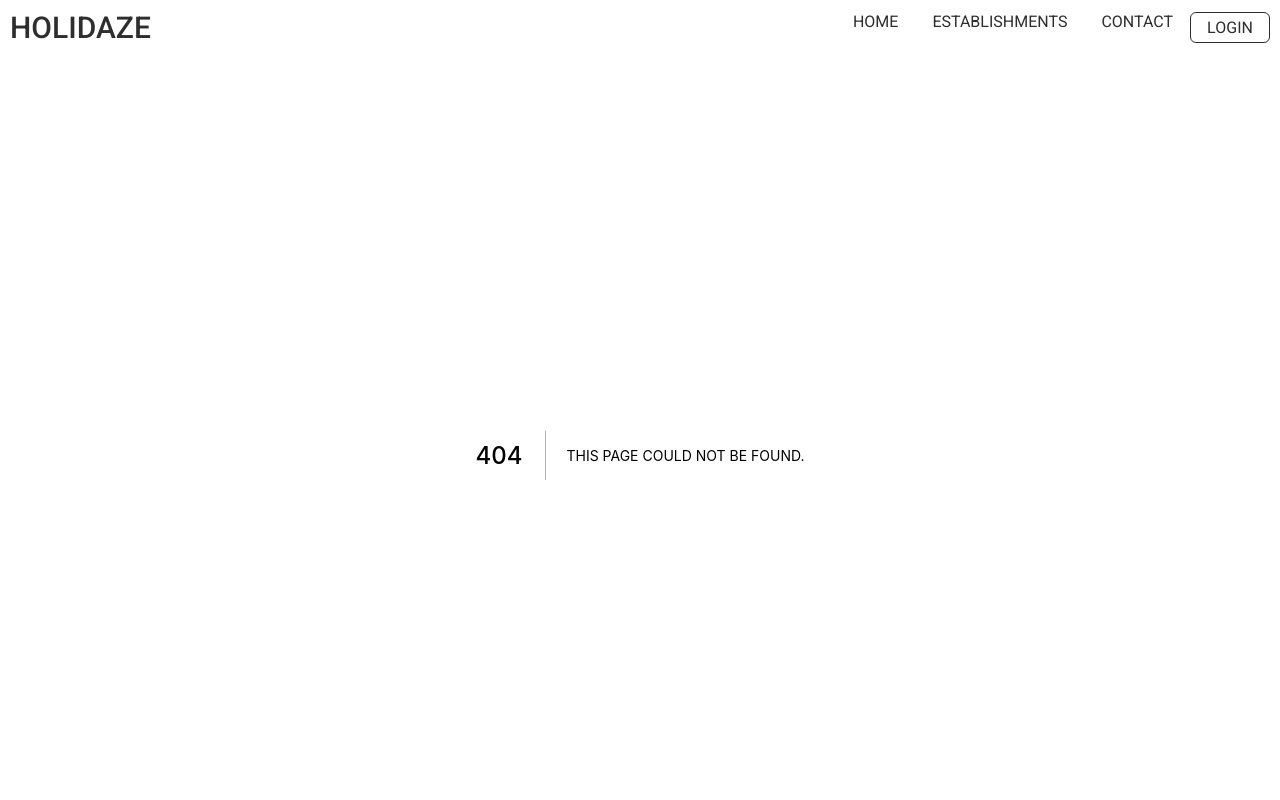
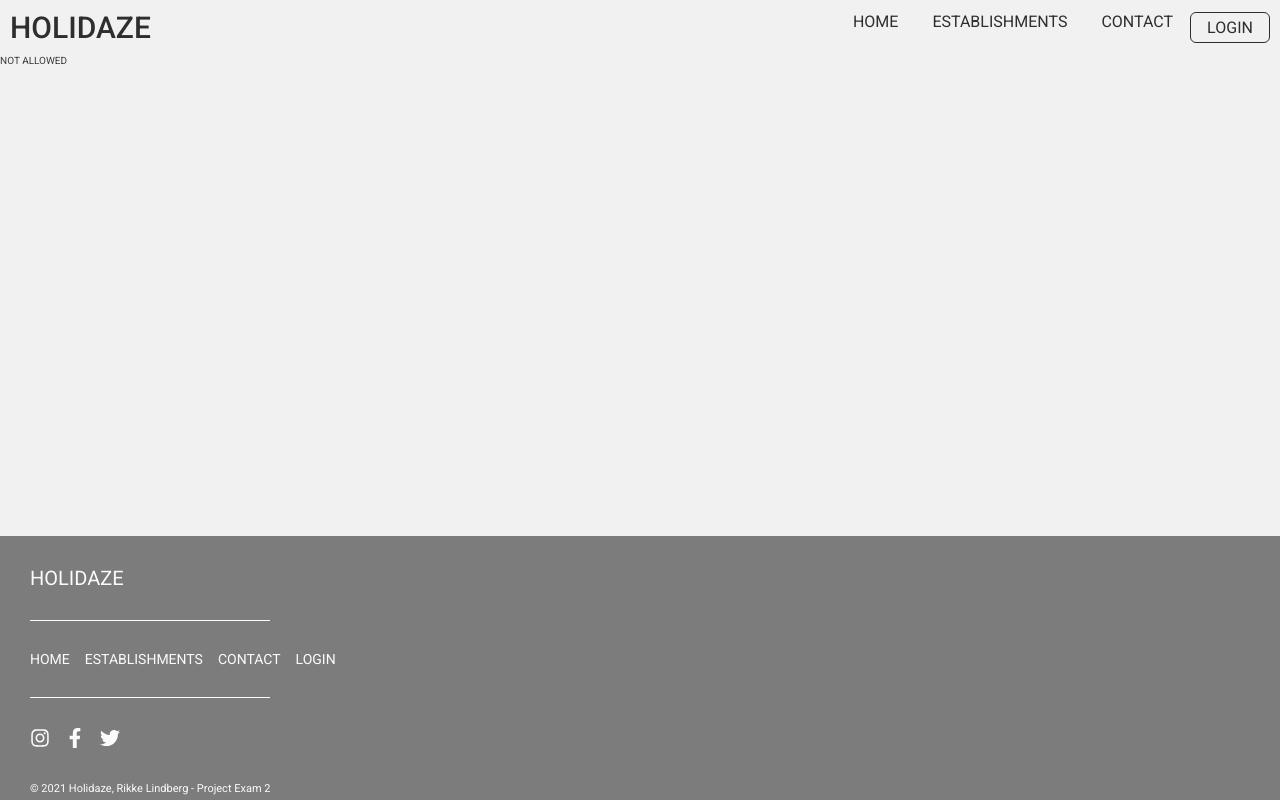
Before and after one commit to Noroff-FEU-Assignments/project-exam-2-RikkeLindberg, a Next.js app: page /createNew in a window 1280 px wide. Before the commit this address had no page. Shown: the top 800 px of the page. Built offline with nearby package versions, Linux system fonts and the light colour scheme.

Commit message:
create page and add components

```diff
--- /dev/null
+++ b/pages/createNew.js
@@ -0,0 +1,20 @@
+import { useContext } from 'react'
+import AddEstablishment from '../components/admin/AddEstablishment';
+import Heading from '../components/typography/Heading'
+import AuthContext from '../context/AuthContext'
+
+export default function createNew() {
+    const [auth] = useContext(AuthContext);
+
+    return (
+        <div>
+            { auth ? (
+                <div>
+                    <Heading size="1" title="Create new"/>
+                    <AddEstablishment />
+                </div>
+                ) : ( <div>NOT ALLOWED</div> )
+            }
+        </div>
+    )
+}
```
